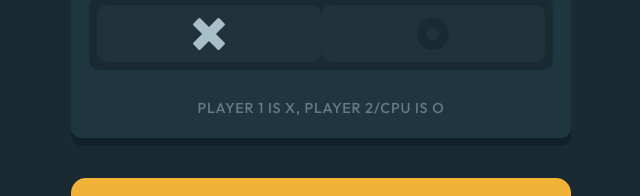
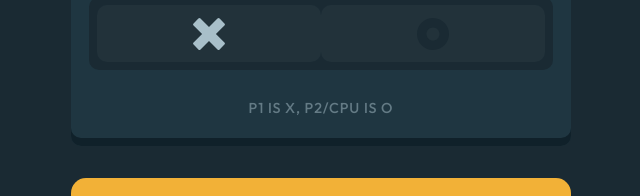
Before and after one commit to kebin20/tic-tac-toe, a React (Vite) app: page / in a window 1280 px wide. Both pictures are taken after a click on the button 528 px from the left and 369 px from the top of the page. Shown: the part 336-532 px from the top of the page, without its empty margins (319-959 px from the left). Built offline with nearby package versions, Linux system fonts and the light colour scheme.

Commit message:
style: made player mark selection message shorter in newGame component

```diff
--- a/src/components/UI/NewGameMenu.jsx
+++ b/src/components/UI/NewGameMenu.jsx
@@ -44,7 +44,7 @@ function NewGameMenu(props) {
         )}
         {disable && (
           <p className="pick-mark-container__note">
-            Player 1 is {props.playerOne}, Player 2/CPU is {props.playerTwo}
+            P1 is {props.playerOne}, P2/CPU is {props.playerTwo}
           </p>
         )}
       </div>
```
